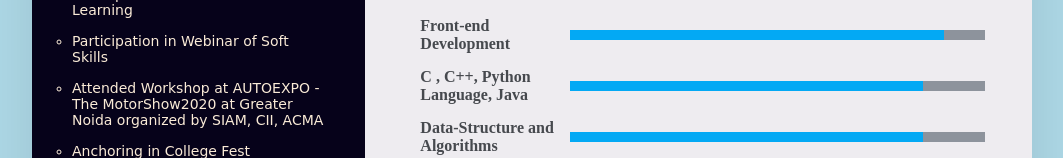
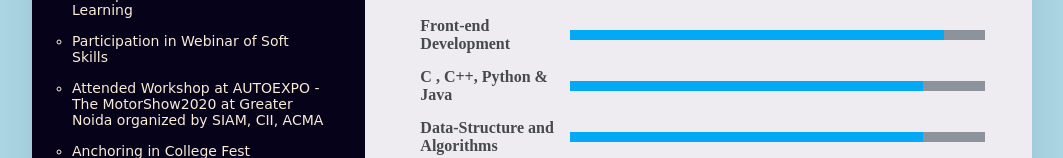
Before and after one commit to yogesh2301/Resume, a plain HTML site: page index.html in a window 1280 px wide. Shown: the part 742-900 px from the top of the page, without its empty margins (108-1171 px from the left). Drawn offline with Linux system fonts and the light colour scheme; a web font is replaced by a local one.

Commit message:
Update index.html

```diff
--- a/index.html
+++ b/index.html
@@ -144,7 +144,7 @@
                     <div class="percent"><div style="width: 90%;"></div></div>
                 </div>
                 <div class="box">
-                    <h4> C , C++, Python Language, Java</h4>
+                    <h4> C , C++, Python & Java</h4>
                     <div class="percent"><div style="width: 85%;"></div></div>
                 </div>
                 <div class="box">
```
